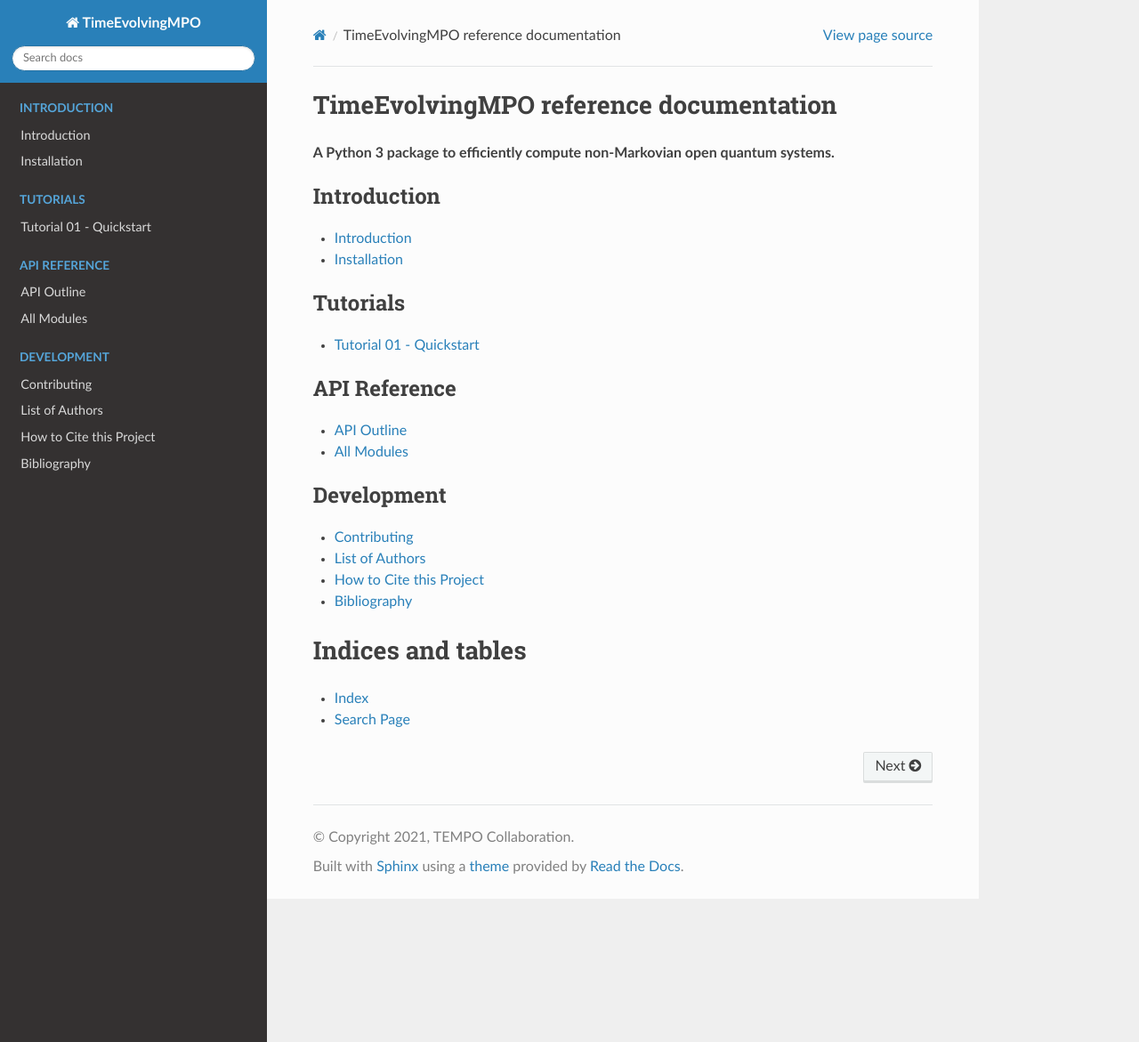
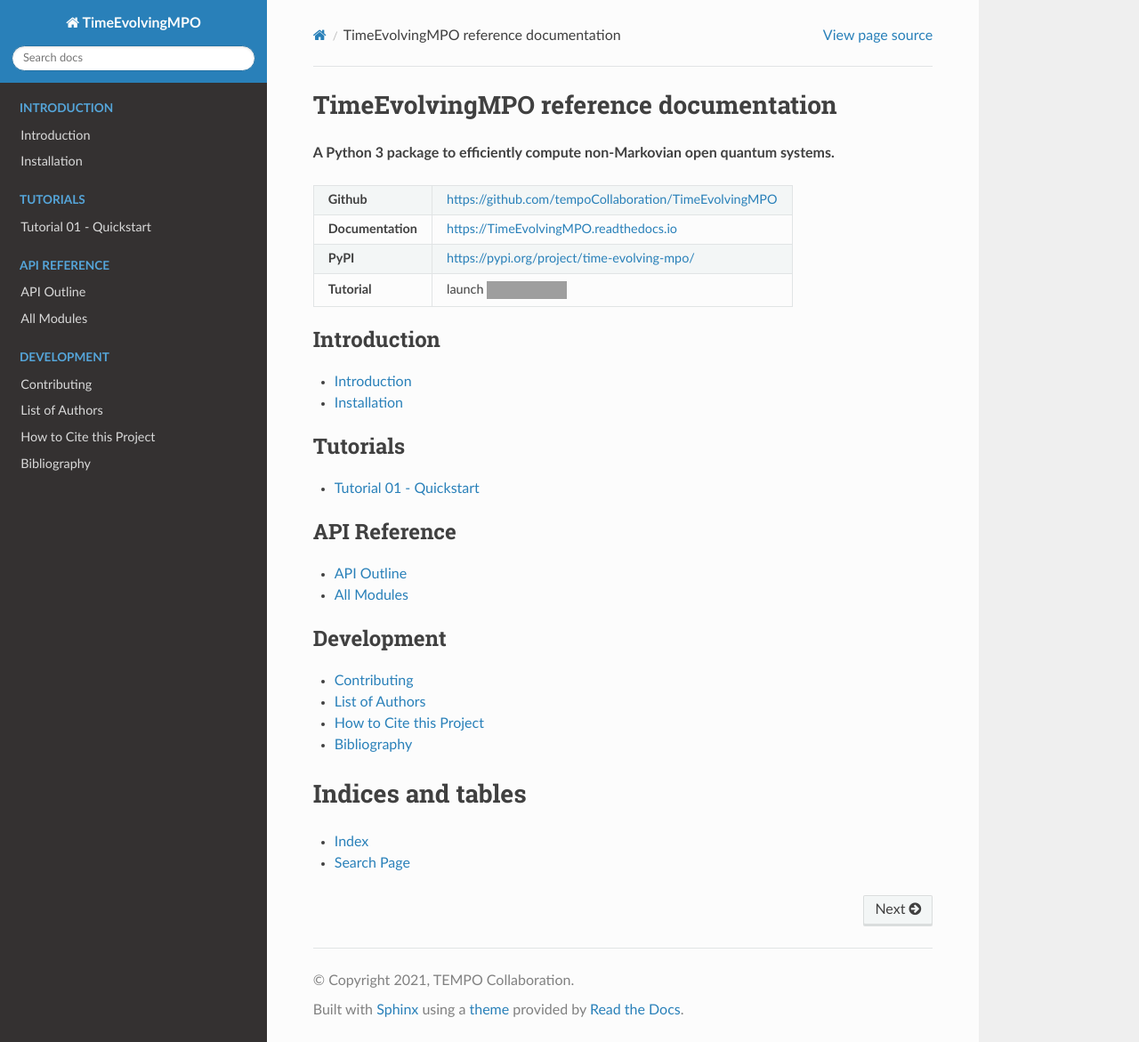
Before and after one commit to tempoCollaboration/OQuPy, a Sphinx documentation site: the page built from docs/index.rst, in a window 1280 px wide and 1171 px high. Shown: the whole window at 89% size. Built offline with Sphinx 7.4.7 and the Read the Docs theme 2.0.0, drawn with Linux system fonts in a browser that asks for light colours; grey boxes are pictures that could not be loaded.

Commit message:
Fix table in docs/index.rst

```diff
--- a/docs/index.rst
+++ b/docs/index.rst
@@ -14,7 +14,7 @@
 +--------------------+---------------------------------------------------------------------------------------------------------------+
 | **PyPI**           | https://pypi.org/project/time-evolving-mpo/                                                                   |
 +--------------------+---------------------------------------------------------------------------------------------------------------+
-| **Tutorial**       | launch |binder-tutorial|
+| **Tutorial**       | launch |binder-tutorial|                                                                                      |
 +--------------------+---------------------------------------------------------------------------------------------------------------+
 
 .. toctree::
```
